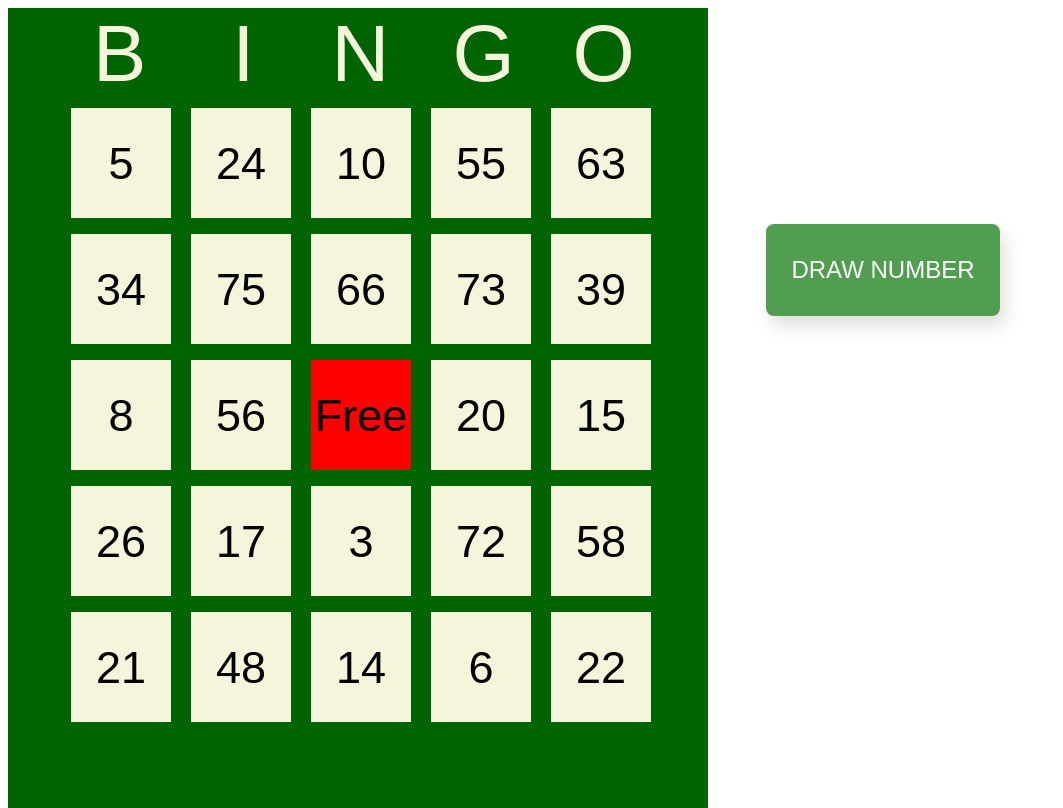
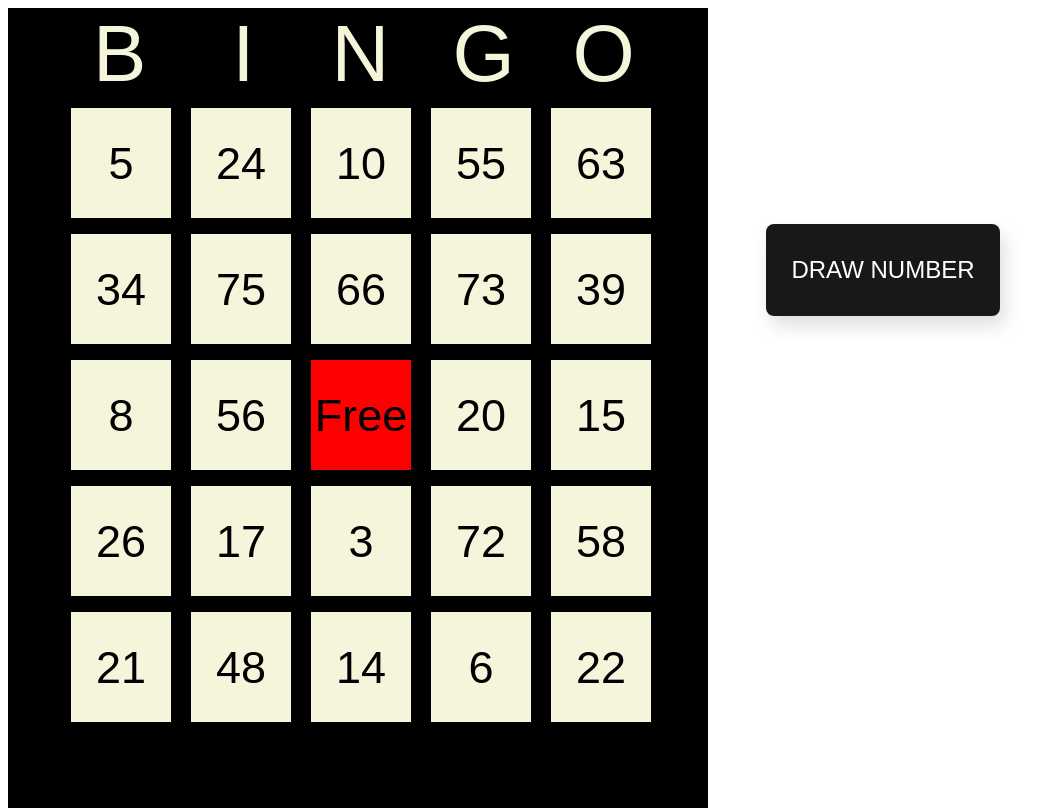
Before and after one commit to irenerz/irenerz.github.io, a plain HTML site: page assignment3/index.html in a window 1280 px wide. Shown: the whole page, without its empty margins (0-1063 px from the left). Drawn offline with Linux system fonts and the light colour scheme.

Commit message:
Update style.css

```diff
--- a/assignment3/css/style.css
+++ b/assignment3/css/style.css
@@ -11,7 +11,7 @@
 
 .card1
 {
-	background-color: darkgreen;
+	background-color: black;
 	width: 700px;
 	height: 800px;
 	position: absolute;
@@ -133,7 +133,7 @@
 /*number generator style*/
 
 #generator {
-	background-color: #3F943F;
+	background-color: black;
 	border: none;
 	border-radius: 8px;
 	padding: 32px 25px;
@@ -142,12 +142,13 @@
 	color: white;
 	opacity: 0.9;
 	transition: 0.3s;
-	cursor: pointer;
 	margin-left: 60%;
 
 }
 
 #generator:hover {opacity: 1;}
+
+#generator:hover {background-color: lightgrey;}
 
 
 /*#clear {
```
